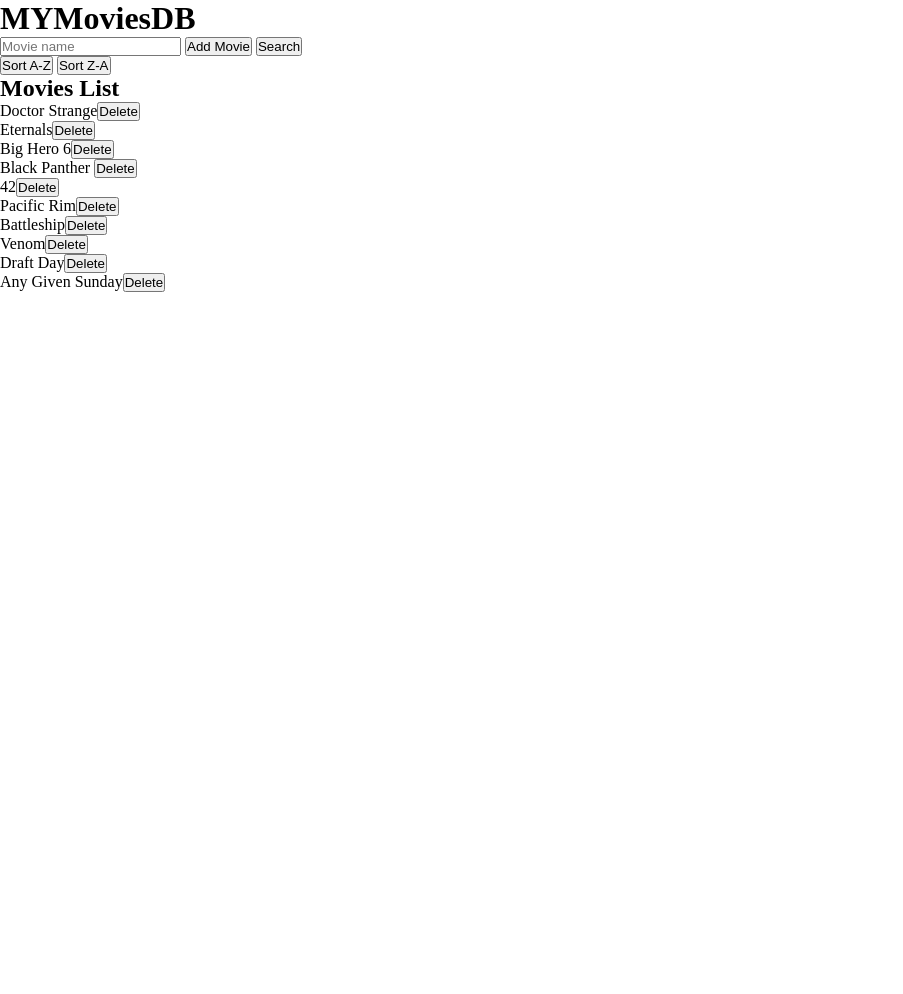
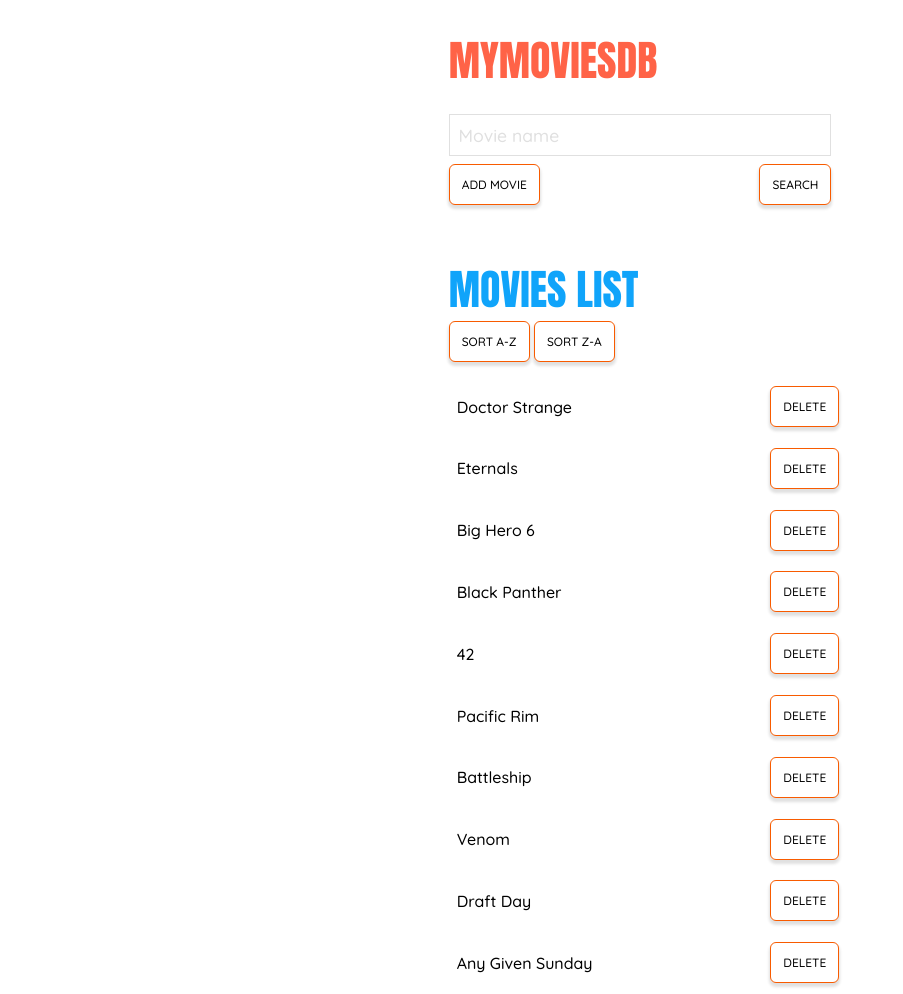
Before and after one commit to tiagocostarebelo/ct-movies-list, a plain HTML site: page index.html in a window 1280 px wide. Shown: the top 994 px of the page, without its empty margins (0-903 px from the left). Before the commit the page ends 800 px from the top, so only its background shows below. Drawn offline with Linux system fonts and the light colour scheme.

Commit message:
styling done

```diff
--- a/index.html
+++ b/index.html
@@ -8,36 +8,29 @@
     <link rel="stylesheet" href="./style/styles.css">
 </head>
 <body>
-    <header id="page-header">
-        <h1 id="header-title" class="title page-title">MYMoviesDB</h1>
-    </header>
     <main id="main" class="container">
+        <header id="page-header">
+            <h1 id="header-title" class="title page-title">MYMoviesDB</h1>
+        </header>
         <form action="" class="form-fields" autocomplete="off" >
             <input type="text" class="form-input" placeholder="Movie name">
-            <input type="submit" class="btn add-btn" value="Add Movie">
-            <input type="submit" class="btn search-btn" value="Search">
+            <div class="menu-btns">
+                <input type="submit" class="btn add-btn" value="Add Movie">
+                <input type="submit" class="btn search-btn" value="Search">
+            </div>
         </form>
-        <div class="btn sorting-btn">
+        <h2 class="title movies-list-title">Movies List</h2>
+        <div class="sorting-btn">
             <input type="submit" class="btn sort-az-btn" value="Sort A-Z">
             <input type="submit" class="btn sort-za-btn" value="Sort Z-A">
         </div>
-        <h2 class="title movies-list-title">Movies List</h2>
         <ul class="movie-list">
-            <!-- <li class="movie-item"><p class="movie-name">Doctor Strange</p><input type="button" class="btn delete-btn" value="Delete"></li>
-            <li class="movie-item"><p class="movie-name">Eternals</p><input type="button" class="btn delete-btn" value="Delete"></li>
-            <li class="movie-item"><p class="movie-name">Big Hero 6</p><input type="button" class="btn delete-btn" value="Delete"></li>
-            <li class="movie-item"><p class="movie-name">Black Panther</p><input type="button" class="btn delete-btn" value="Delete"></li>
-            <li class="movie-item"><p class="movie-name">42</p><input type="button" class="btn delete-btn" value="Delete"></li>
-            <li class="movie-item"><p class="movie-name">Pacific Rim</p><input type="button" class="btn delete-btn" value="Delete"></li>
-            <li class="movie-item"><p class="movie-name">Battleship</p><input type="button" class="btn delete-btn" value="Delete"></li>
-            <li class="movie-item"><p class="movie-name">Venom</p><input type="button" class="btn delete-btn" value="Delete"></li>
-            <li class="movie-item"><p class="movie-name">Draft Day</p><input type="button" class="btn delete-btn" value="Delete"></li>
-            <li class="movie-item"><p class="movie-name">Any Given Sunday</p><input type="button" class="btn delete-btn" value="Delete"></li>                -->
         </ul>
+        <footer>
+            <p class="text footer-text">Coded by Tiago Costa Rebelo</p>
+        </footer>
     </main>
-    <footer>
-        <p class="text footer-text"></p>
-    </footer>
+
     <script src="./js/app.js"></script>
 </body>
 </html>
--- a/js/app.js
+++ b/js/app.js
@@ -35,10 +35,11 @@ function updateUi(paramItem) {
         newP.innerText = `${paramItem}`;
         const inputBtn = document.createElement('input');
         inputBtn.setAttribute('type', 'button');
-        inputBtn.setAttribute('class', 'delete-btn');
+        inputBtn.setAttribute('class', 'btn delete-btn');
         inputBtn.setAttribute('value', 'Delete');
-        newP.appendChild(inputBtn);
+
         newLi.appendChild(newP);
+        newLi.appendChild(inputBtn);
         fragment.appendChild(newLi);
         ul.appendChild(fragment);
     }
@@ -53,8 +54,8 @@ function addNewMovie(event) {
     } else if (newMovies.includes(newTitle)) {
         return alert('That movie was already added')
     } else {
-        updateUi(newTitle)
         newMovies.push(newTitle);
+        updateUi(newTitle);
     }
 }
 
--- a/style/styles.css
+++ b/style/styles.css
@@ -1,7 +1,164 @@
-*,
-*:before,
-*:after {
-    margin: 0;
-    padding: 0;
-    box-sizing: border-box;
+/* FONT IMPORTS */
+@import url('https://fonts.googleapis.com/css2?family=Anton&family=Quicksand:wght@300;500&display=swap');
+
+/* CSS RESETS */
+html, body, div, span, applet, object, iframe,
+h1, h2, h3, h4, h5, h6, p, blockquote, pre,
+a, abbr, acronym, address, big, cite, code,
+del, dfn, em, img, ins, kbd, q, s, samp,
+small, strike, strong, sub, sup, tt, var,
+b, u, i, center,
+dl, dt, dd, ol, ul, li,
+fieldset, form, label, legend,
+table, caption, tbody, tfoot, thead, tr, th, td,
+article, aside, canvas, details, embed,
+figure, figcaption, footer, header, hgroup,
+menu, nav, output, ruby, section, summary,
+time, mark, audio, video {
+	margin: 0;
+	padding: 0;
+	border: 0;
+	font-size: 100%;
+	font: inherit;
+	vertical-align: baseline;
 }
+/* HTML5 display-role reset for older browsers */
+article, aside, details, figcaption, figure,
+footer, header, hgroup, menu, nav, section {
+	display: block;
+}
+body {
+	line-height: 1;
+    font-family: 'Quicksand', sans-serif;
+    height: 100vh;
+    display: flex;
+    flex-direction: column;
+    align-items: center;
+    justify-content: center;
+}
+ol, ul {
+	list-style: none;
+}
+blockquote, q {
+	quotes: none;
+}
+blockquote:before, blockquote:after,
+q:before, q:after {
+	content: '';
+	content: none;
+}
+table {
+	border-collapse: collapse;
+	border-spacing: 0;
+}
+
+/* ROOT VARIABLES */
+:root {
+    /* COLORS */
+
+}
+
+/* COMPONENTS */
+.title {
+    font-size: 42px;
+    font-family: 'Anton', sans-serif;
+    text-transform: uppercase;
+}
+
+.btn {
+    background-color: white;
+    border: none;
+    border: 1px solid rgb(248, 91, 0);
+    padding: 1em 1em;
+    border-radius: 0.5em;
+    font-size: 12px;
+    font-family: 'Quicksand', sans-serif;
+    text-transform: uppercase;
+    box-shadow: 0px 3px 3px 1px #e0e0e0;
+    cursor: pointer;
+}
+.btn:hover {
+    background-color: rgb(248, 91, 0);
+    color: white;
+}
+.btn:active {
+    box-shadow: 0px 1px 1px 0px #a3a3a3;
+}
+
+input[type="text"] {
+    border: none;
+    width: 100%;
+    padding: 0.5em 0.5em;
+    font-family: 'Quicksand', sans-serif;
+    font-size: 1.1em;
+    border: 1px solid rgb(224, 224, 224);
+}
+input[type="text"]::placeholder {
+    color:rgb(224, 224, 224);
+}
+input[type="text"]:focus {
+    border: none;
+    outline: none;
+    border: 1px solid rgb(16, 164, 250);
+    color:rgb(110, 110, 110);
+}
+
+.movie-item {
+    width: 100%;
+    display: flex;
+    align-items: center;
+    justify-content: space-between;
+    border-radius: 0.5em;
+    padding: 0.5em;
+}
+.movie-item:hover {
+    background-color: rgba(16, 164, 250, 0.199);
+}
+
+#main {
+    padding: 2em;
+    max-width: 460px;
+    height: 90vh;
+}
+
+#main #page-header {
+    margin-bottom: 2em;
+}
+
+#main #page-header .page-title {
+    color:tomato;
+}
+
+#main .form-fields {
+    display: flex;
+    flex-wrap: wrap;
+    gap: 0.5em;
+    margin-bottom: 4em;
+}
+
+#main .form-fields .menu-btns {
+    width: 100%;
+    display: flex;
+    align-items: center;
+    justify-content: space-between;
+}
+
+#main .movies-list-title {
+    color:rgb(16, 164, 250);
+    margin-bottom: 0.25em;
+}
+
+#main .sorting-btn {
+    margin-bottom: 1em;
+}
+
+#main .movie-list {
+    margin-bottom: 6em;
+    display: flex;
+    flex-direction: column;
+    gap: 0.3em;
+}
+
+#main .footer-text {
+    text-align: center;
+}
```
